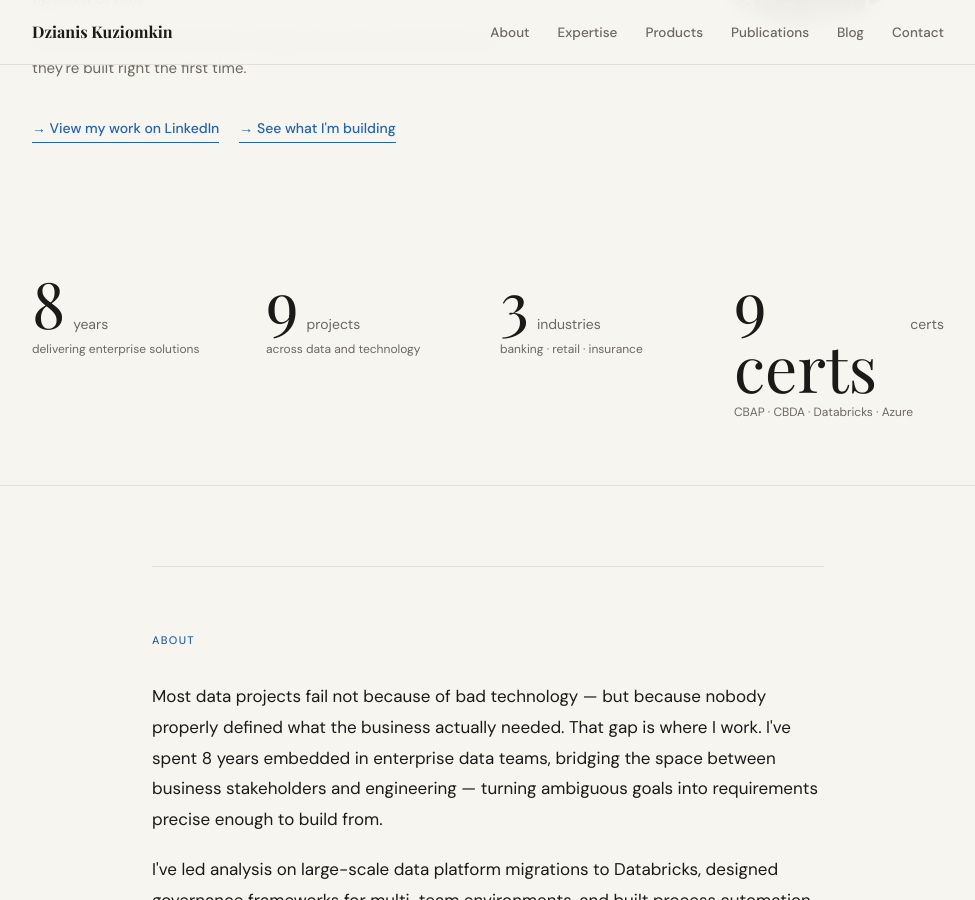
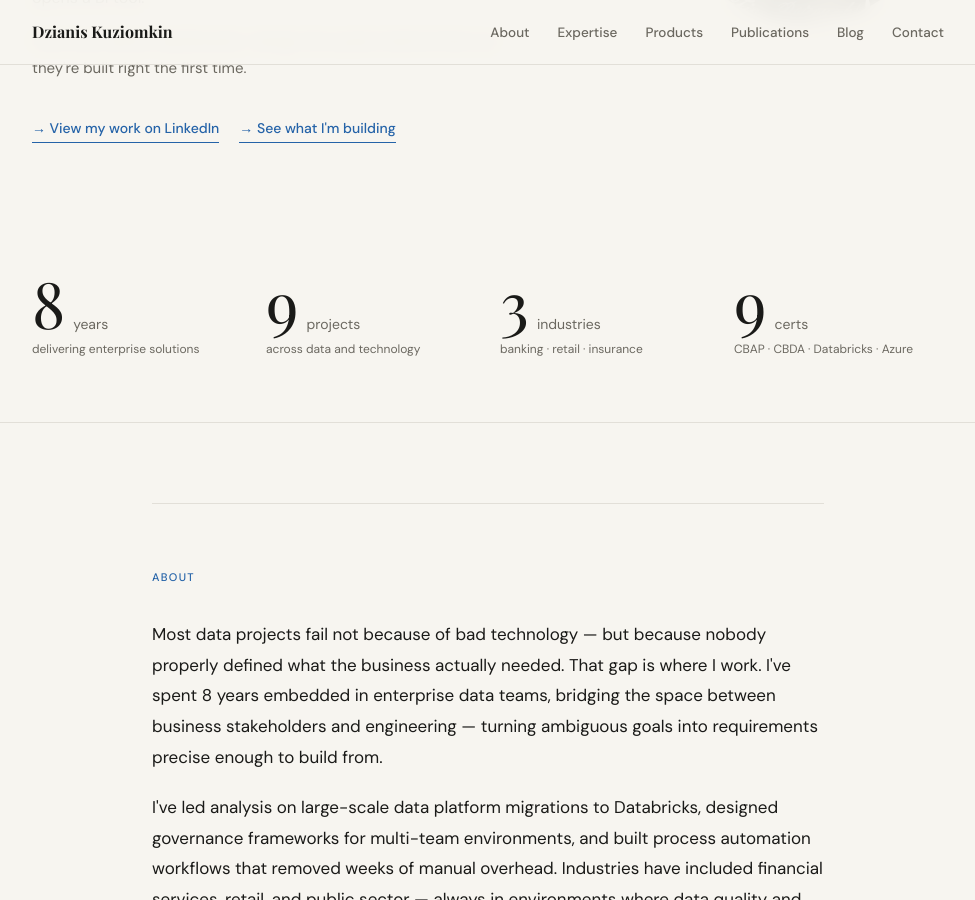
Before and after one commit to Kuziomkin/dzianiskuziomkin_landing, a Jekyll site: the page index.html, which Jekyll copies as it is, in a window 1280 px wide and 900 px high, scrolled down 492 px. Shown: the whole window, without its empty margins (152-1127 px from the left). Built offline with Jekyll 4.4.1, drawn with Linux system fonts in a browser that asks for light colours; some web fonts are replaced.

Commit message:
Adjusted main

```diff
--- a/index.html
+++ b/index.html
@@ -176,7 +176,7 @@
                 </div>
                 <div class="stat-item">
                     <div class="stat-head">
-                        <span class="stat-num">9 certs</span><span class="stat-unit">certs</span>
+                        <span class="stat-num">9</span><span class="stat-unit">certs</span>
                     </div>
                     <div class="stat-sub">CBAP · CBDA · Databricks ·
                             Azure</div>
```
